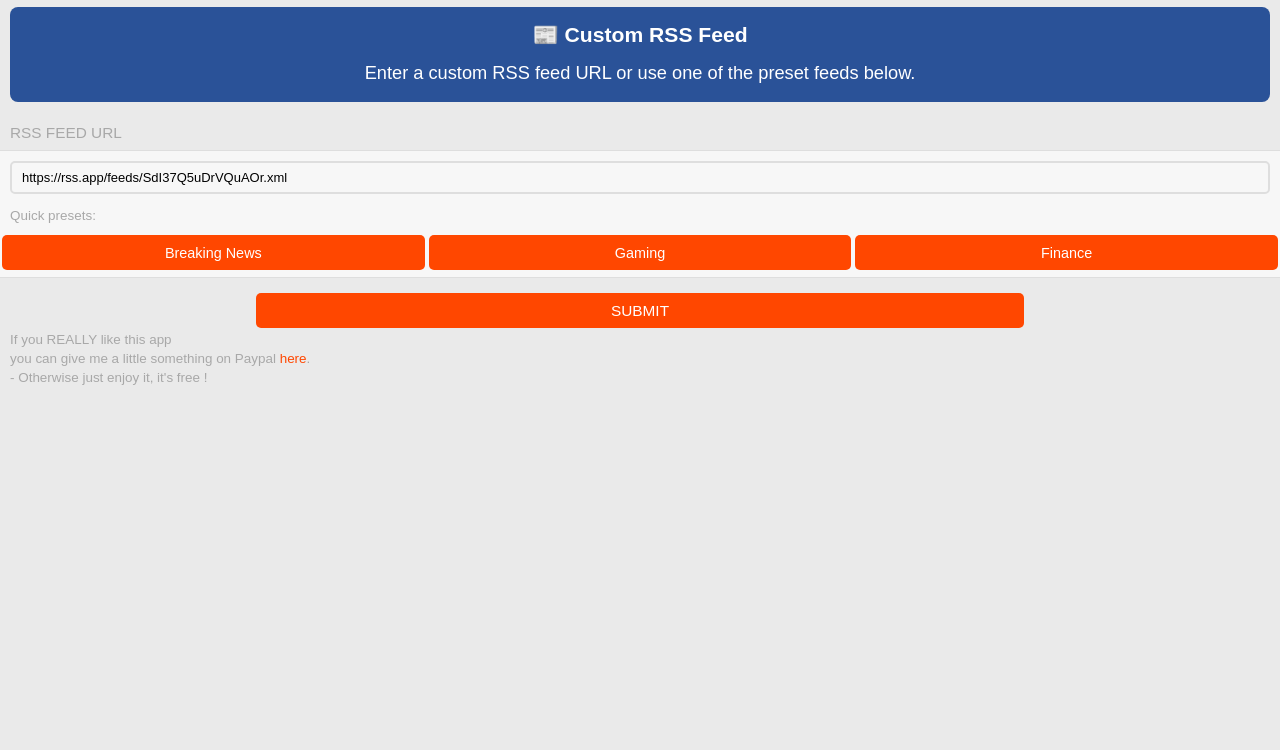
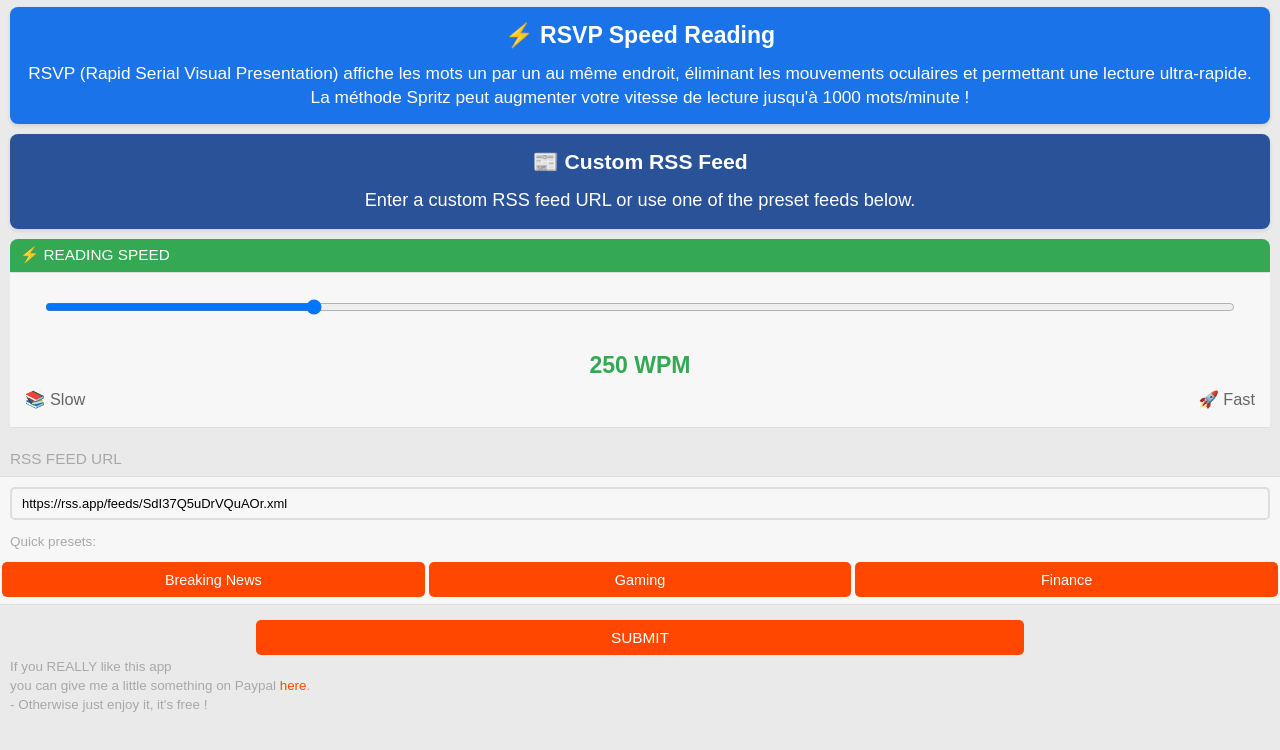
Before and after one commit to Sichroteph/RSVP-Breaking-News, a plain HTML site: page index.html in a window 1280 px wide. Shown: the part 60-810 px from the top of the page. Drawn offline with Linux system fonts and the light colour scheme.

Commit message:
Ajouter slider de vitesse (150-600 WPM) et description RSVP/Spritz dans la page de config

```diff
--- a/index.html
+++ b/index.html
@@ -21,12 +21,43 @@
 <body>
   <h1 class='title'>RSVP News Settings</h1>
 
-  <div class='item-container' style='background-color: #2a5298; border-radius: 8px; margin: 10px; padding: 15px;'>
+  <div class='item-container' style='background-color: #1a73e8; border-radius: 8px; margin: 10px; padding: 15px; box-shadow: 0 2px 4px rgba(0,0,0,0.1);'>
+    <div style='color: #ffffff; text-align: center;'>
+      <strong style='font-size: 1.2em;'>⚡ RSVP Speed Reading</strong>
+      <p style='margin: 10px 0 0 0; font-size: 0.9em; line-height: 1.4;'>
+        RSVP (Rapid Serial Visual Presentation) affiche les mots un par un au même endroit,
+        éliminant les mouvements oculaires et permettant une lecture ultra-rapide.
+        La méthode Spritz peut augmenter votre vitesse de lecture jusqu'à 1000 mots/minute !
+      </p>
+    </div>
+  </div>
+
+  <div class='item-container' style='background-color: #2a5298; border-radius: 8px; margin: 10px; padding: 15px; box-shadow: 0 2px 4px rgba(0,0,0,0.1);'>
     <div style='color: #ffffff; text-align: center;'>
       <strong style='font-size: 1.1em;'>📰 Custom RSS Feed</strong>
       <p style='margin: 10px 0 0 0; font-size: 0.95em;'>
         Enter a custom RSS feed URL or use one of the preset feeds below.
       </p>
+    </div>
+  </div>
+
+  <div class='item-container' style='border-radius: 8px; margin: 10px;'>
+    <div class='item-container-header' style='background-color: #34a853; color: white; border-radius: 8px 8px 0 0;'>⚡ Reading Speed</div>
+    <div class='item-container-content' style='padding: 15px;'>
+      <label class='item'>
+        <div class='item-input' style='text-align: center;'>
+          <input type='range' id='input_reading_speed' min='150' max='600' step='50' value='270'
+                 style='width: 100%;' oninput='updateSpeedDisplay()'>
+        </div>
+      </label>
+      <div style='text-align: center; margin-top: 10px;'>
+        <span id='speed_display' style='font-size: 1.2em; font-weight: bold; color: #34a853;'>270 WPM</span>
+        <div style='font-size: 0.85em; color: #666; margin-top: 5px;'>
+          <span style='float: left;'>📚 Slow</span>
+          <span style='float: right;'>🚀 Fast</span>
+          <div style='clear: both;'></div>
+        </div>
+      </div>
     </div>
   </div>
 
@@ -69,15 +100,24 @@
 
 <script>
 
+  function updateSpeedDisplay() {
+    var speedInput = document.getElementById('input_reading_speed');
+    var speedDisplay = document.getElementById('speed_display');
+    speedDisplay.textContent = speedInput.value + ' WPM';
+  }
+
   function getConfigData() {
     var input_news_feed_url = document.getElementById('input_news_feed_url');
+    var input_reading_speed = document.getElementById('input_reading_speed');
 
     var options = {
-      'input_news_feed_url': input_news_feed_url.value
+      'input_news_feed_url': input_news_feed_url.value,
+      'reading_speed_wpm': parseInt(input_reading_speed.value)
     };
 
     // Save for next launch
     localStorage['input_news_feed_url'] = options['input_news_feed_url'];
+    localStorage['reading_speed_wpm'] = options['reading_speed_wpm'];
 
     console.log('Got options: ' + JSON.stringify(options));
     return options;
@@ -106,8 +146,11 @@
 
   (function () {
     var input_news_feed_url = document.getElementById('input_news_feed_url');
+    var input_reading_speed = document.getElementById('input_reading_speed');
 
     input_news_feed_url.value = localStorage['input_news_feed_url'] || 'https://rss.app/feeds/SdI37Q5uDrVQuAOr.xml';
+    input_reading_speed.value = localStorage['reading_speed_wpm'] || '270';
+    updateSpeedDisplay();
   })();
 </script>
 
```
